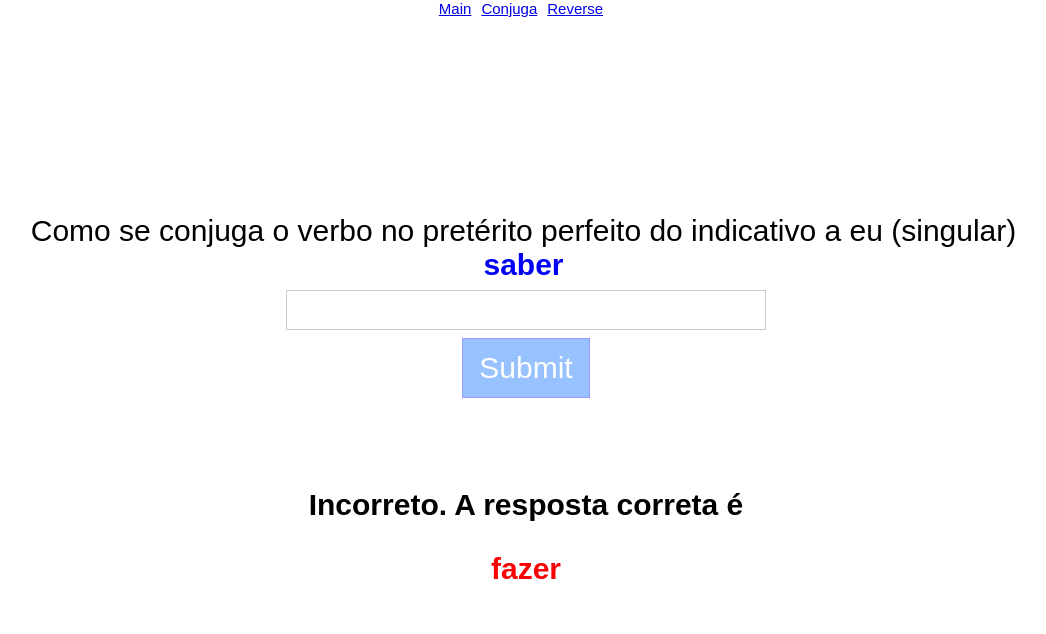
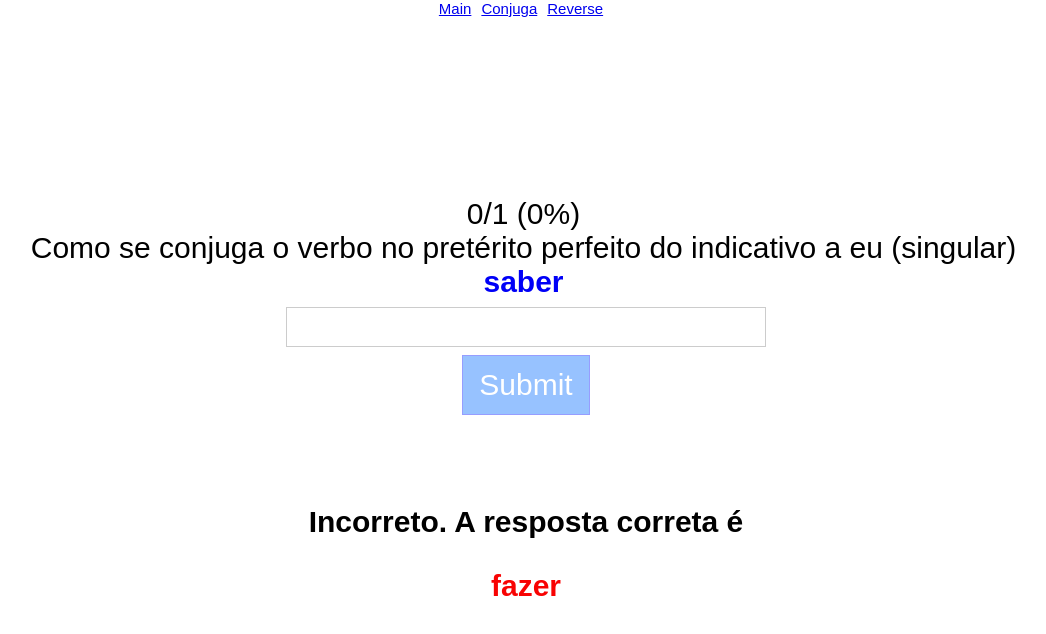
Before and after one commit to pasteldenatas/pasteldenatas.github.io, a website with bundled scripts: page conjuga.html in a window 1280 px wide. Both pictures are taken after typing "Sample" into the empty fields and a click on the button "Submit". Shown: the whole page, without its empty margins (114-1160 px from the left). Built offline with nearby package versions, Linux system fonts and the light colour scheme.

Commit message:
feat: add score

```diff
--- a/conjuga.html
+++ b/conjuga.html
@@ -16,6 +16,9 @@
       <div class="header-links"><a href="revers.html">Reverse</a></div>
     </div>
     <div class="flex-container">
+      <div class="score" id="score"></div>
+    </div>
+    <div class="flex-container">
       <div class="question" id="question"></div>
     </div>
     <div class="flex-container">
--- a/src/app.ts
+++ b/src/app.ts
@@ -640,6 +640,19 @@ const verbs: WORD[] = [
   },
 ]
 
+// Variables to keep track of score and total questions
+let correctAnswers = 0
+let totalQuestions = 0
+
+// Function to update the score display
+function updateScoreDisplay() {
+  const scoreElement = document.getElementById('score')
+  if (scoreElement) {
+    const percentage = totalQuestions > 0 ? ((correctAnswers / totalQuestions) * 100).toFixed(0) : 0
+    scoreElement.textContent = `${correctAnswers}/${totalQuestions} (${percentage}%)`
+  }
+}
+
 // Function to get a random element from an array
 function getRandomElement<T>(array: T[]): T {
   return array[Math.floor(Math.random() * array.length)]
@@ -714,6 +727,7 @@ function checkAnswerForConjugation() {
     correctResultDiv.textContent = ''
     errorResultDiv.textContent = ''
     if (userAnswer.trim().toLowerCase() === currentCorrectAnswer.toLowerCase()) {
+      correctAnswers++
       correctResultDiv.textContent = 'Correto!'
       errorResultDiv.textContent = ``
       errorResultDivVerb.textContent = ''
@@ -721,6 +735,8 @@ function checkAnswerForConjugation() {
       errorResultDiv.textContent = `Incorreto. A resposta correta é `
       errorResultDivVerb.textContent = currentCorrectAnswer
     }
+    totalQuestions++
+    updateScoreDisplay()
   } else {
     console.error('Result divs not found in the document.')
   }
```
Also changed, not shown: revers.html (+3 -1 lines), dist/app.js.
